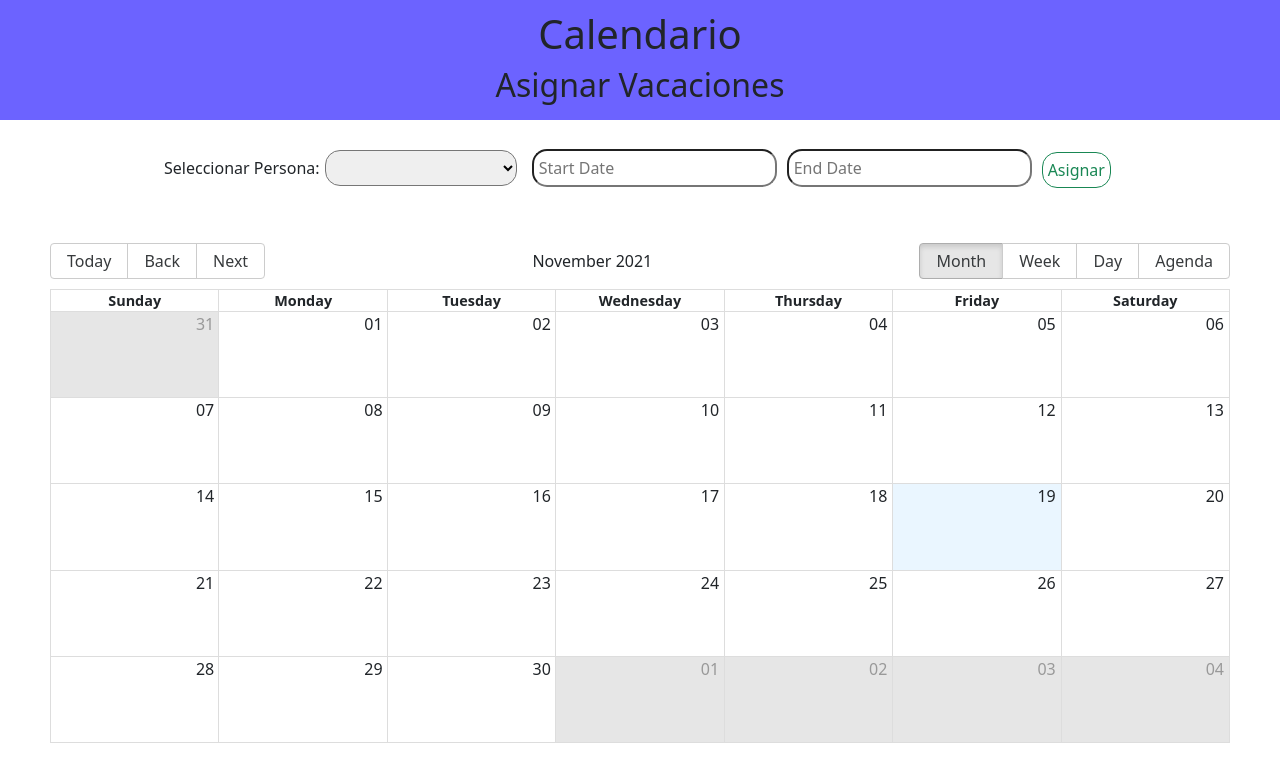
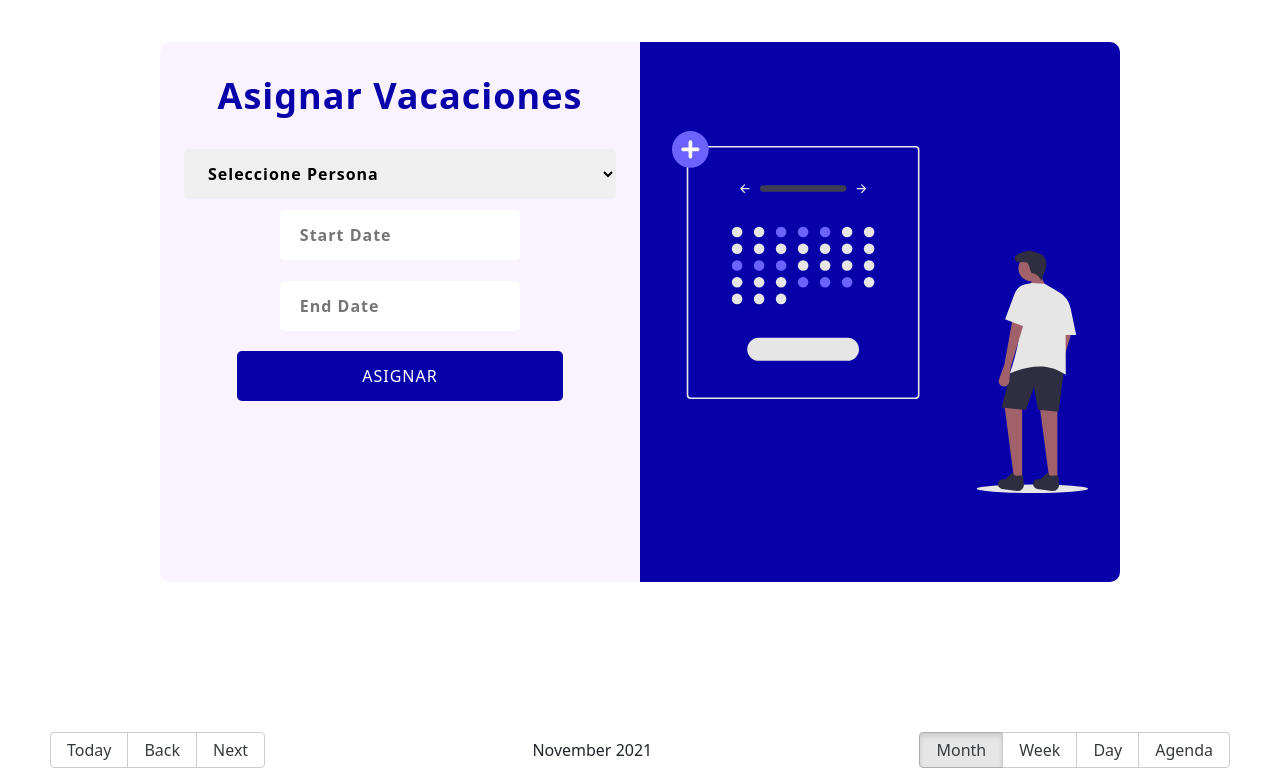
Before and after one commit to KeuryLendof/crudReactConApiRest, a React (Create React App) app: page /vacaciones in a window 1280 px wide. Shown: the top 777 px of the page. Built offline with nearby package versions, Linux system fonts and the light colour scheme.

Commit message:
vacaciones

```diff
--- a/src/App.css
+++ b/src/App.css
@@ -68,7 +68,6 @@
 }
 
 
-
 .login-info-container > p {
   font-size: 1.25em;
   margin-top: 1.5em;
@@ -84,6 +83,12 @@
 }
 
 .input, .btnl {
+  width: 90%;
+  height: 3.125rem;
+  font-size: 1em;
+}
+
+.input, .btnv {
   width: 90%;
   height: 3.125rem;
   font-size: 1em;
@@ -164,6 +169,8 @@
 
 .formCalendario{
   padding: 0px;
+  font-family: 'Roboto', sans-serif;
+
 }
 .formCalendario .date{
   padding: 5px;
@@ -243,3 +250,49 @@ header{
   text-decoration: none;
   color: #3498db;
 }
+
+.calendar-container{
+  height: 33.75em;
+  width: 60em;
+  margin: 6em auto;
+  border-radius: 10px;
+  display: flex;
+  justify-content: space-between;
+  overflow: hidden;
+  transform: translate(0%, -10%);
+}
+.calendar-info-container{
+  width: 50%;
+  display: flex;
+  flex-direction: column;
+  align-items: center;
+  text-align: center;
+  padding-top: 0.5rem;
+  background-color: var(--login-bg);
+}
+
+.calendar-image-container {
+  padding: 2rem;
+  width: 50%;
+  background-color: #0800a8;
+  box-sizing: border-box;
+}
+
+.btnv {
+  width: 80%;
+  letter-spacing: 1px;
+  text-transform: uppercase;
+  color: white;
+  border: none;
+  border-radius: 5px;
+  background-color: #0800a8;
+  cursor: pointer;
+}
+
+.titlev {
+  text-transform: capitalize;
+  font-size: 2.25rem;
+  font-weight: 600;
+  letter-spacing: 1px;
+  color: #0800a8;
+}
--- a/src/Componentes/Vacaciones.js
+++ b/src/Componentes/Vacaciones.js
@@ -9,6 +9,7 @@ import DatePicker from "react-datepicker";
 import "react-datepicker/dist/react-datepicker.css";
 import "bootstrap/dist/css/bootstrap.min.css";
 import "../App.css";
+import logo from './img/calendar.svg'
 
 const locales = {
     "en-US": require("date-fns/locale/en-US"),
@@ -50,26 +51,29 @@ function Vacaciones() {
 
     return (
         <div className="App">
-            <header>
+            {/* <header>
                 <h1>Calendario</h1>
-                <h2>Asignar Vacaciones</h2>
-            </header>
-            <br></br>
-            <div className="formCalendario">
-            <label for="cars" >Seleccionar Persona:</label>
-            <select className="date" name="cars" id="cars" style={{ width: "15%", marginRight: "10px" }}  value={newEvent.title} onChange={(e) => setNewEvent({ ...newEvent, title: e.target.value })}>
-                <option></option>
-                <option value="Marlon">Marlon</option>
-                <option value="Keury">Keury</option>
-                <option value="Estrella">Estrella</option>
-                <option value="Abel">Abel</option>
-            </select>
-                {/* <input className="date" type="text" placeholder="Ingresar Persona" style={{ width: "20%", marginRight: "10px" }} value={newEvent.title} onChange={(e) => setNewEvent({ ...newEvent, title: e.target.value })} /> */}
-                <DatePicker className="date" placeholderText="Start Date" style={{ marginRight: "10px" }} selected={newEvent.start} onChange={(start) => setNewEvent({ ...newEvent, start })} />
-                <DatePicker className="date" placeholderText="End Date" selected={newEvent.end} onChange={(end) => setNewEvent({ ...newEvent, end })} />
-                <button type="button" className="btn btn-outline-success date" stlye={{ marginTop: "10px" }} onClick={handleAddEvent}>
-                    Asignar
-                </button>
+            </header> */}
+
+            <div className="calendar-container">
+                <div className="calendar-info-container">
+                    <br/>
+                    <h1 className="titlev">Asignar Vacaciones</h1>
+                    <br />
+                    <select className="input" value={newEvent.title} onChange={(e) => setNewEvent({ ...newEvent, title: e.target.value })}>
+                        <option>Seleccione Persona</option>
+                        <option value="Marlon">Marlon</option>
+                        <option value="Keury">Keury</option>
+                        <option value="Estrella">Estrella</option>
+                        <option value="Abel">Abel</option>
+                    </select>
+                    <form className="inputs-container">
+                        <DatePicker className="input" placeholderText="Start Date" selected={newEvent.start} onChange={(start) => setNewEvent({ ...newEvent, start })}/>
+                        <DatePicker className="input" placeholderText="End Date" selected={newEvent.end} onChange={(end) => setNewEvent({ ...newEvent, end })}/>
+                        <button type="button" className="btnv" onClick={handleAddEvent}>Asignar</button>
+                    </form>
+                </div>
+                <img className="calendar-image-container" src={logo}/>
             </div>
             <Calendar localizer={localizer} events={allEvents} startAccessor="start" endAccessor="end" style={{ height: 500, margin: "50px" }} />
         </div>
```
Also changed, not shown: src/Componentes/img/calendar.svg (added).
